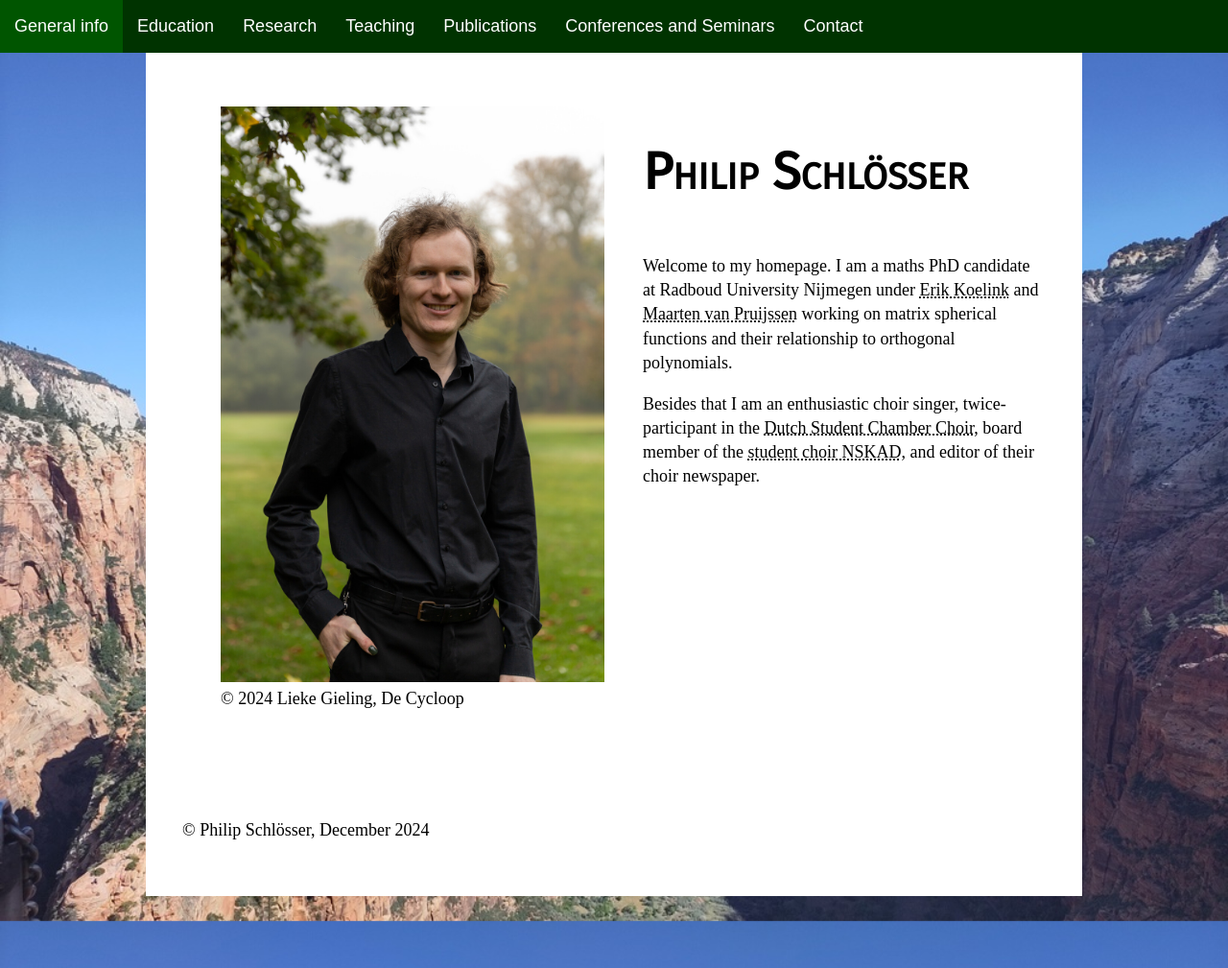
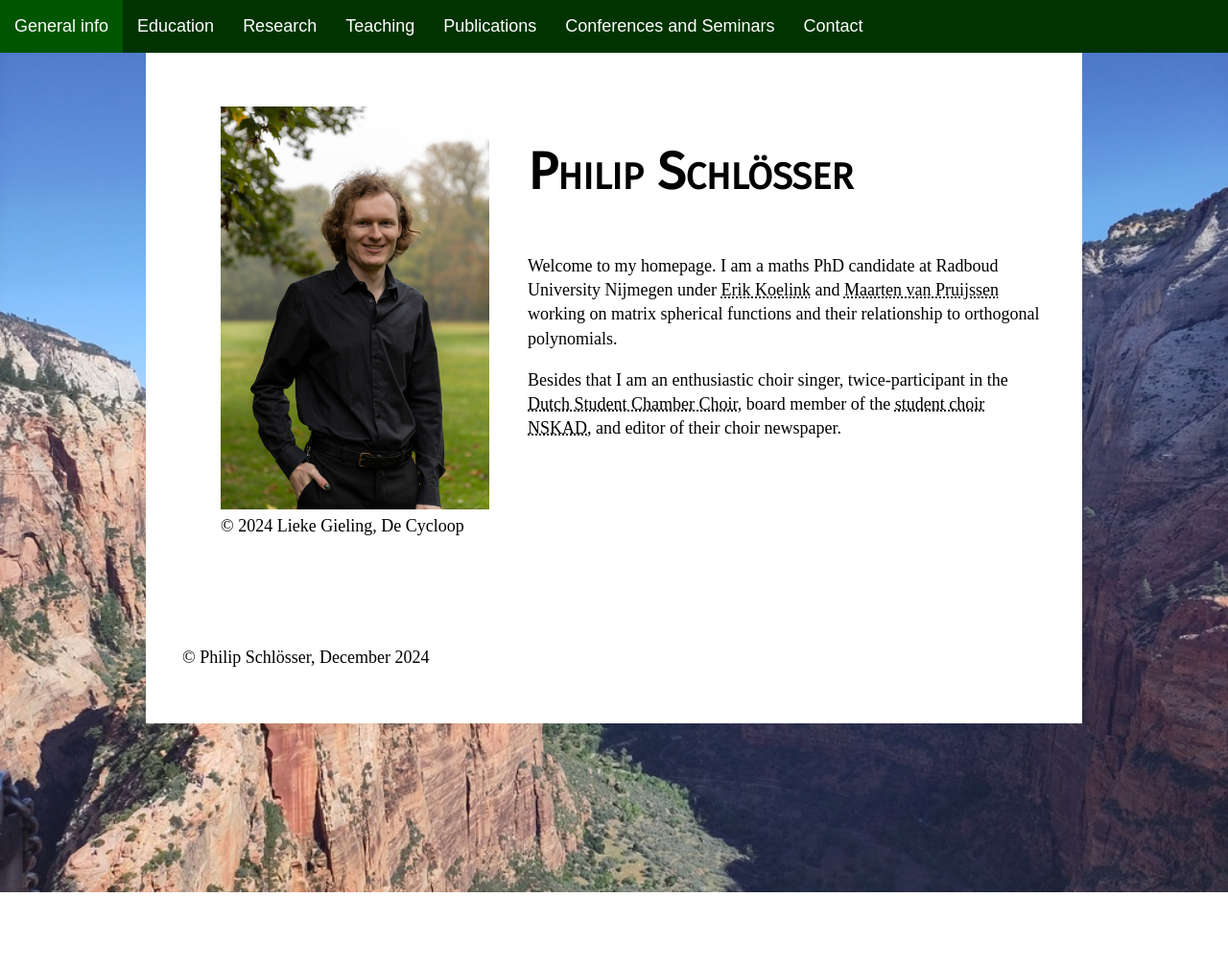
Before and after one commit to philip98/philip98.github.io, a Jekyll site: the page built from index.html, in a window 1280 px wide. Shown: the whole page at 96% size. Built offline with Jekyll 4.4.1, drawn with Linux system fonts in a browser that asks for light colours; some web fonts are replaced.

Commit message:
Fix scaling on index page

```diff
--- a/assets/css/main.css
+++ b/assets/css/main.css
@@ -86,5 +86,19 @@ nav a:hover {
 
 .sideways {
 	display: flex;
-	flex-direction: row;
+	flex-wrap: wrap;
 }
+
+.sideways aside {
+	flex: 1 1 35%;
+}
+
+.sideways img {
+	min-width: 5cm;
+	max-width: 100%;
+}
+
+.sideways section {
+	flex: 1 1 55%;
+	min-width: 5cm;
+}
--- a/index.html
+++ b/index.html
@@ -6,7 +6,7 @@ permalink: /
 <div class="sideways">
 <aside>
 	<figure>
-		<img src="/assets/img/philip.jpg" alt="Picture of me" width="400">
+		<img src="/assets/img/philip.jpg" alt="Picture of me">
 		<figcaption>© 2024 Lieke Gieling, De Cycloop</figcaption>
 	</figure>
 </aside>
```
